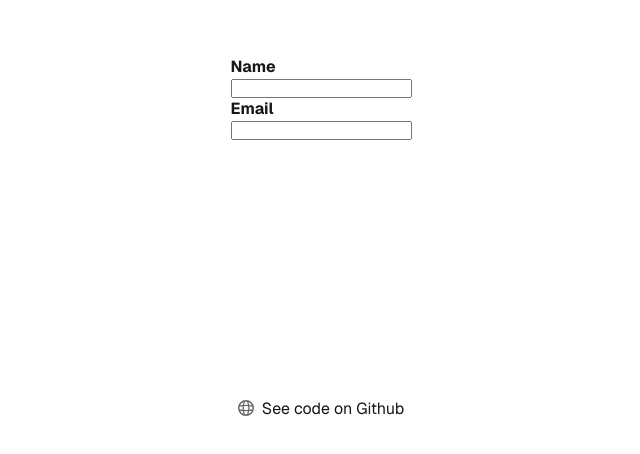
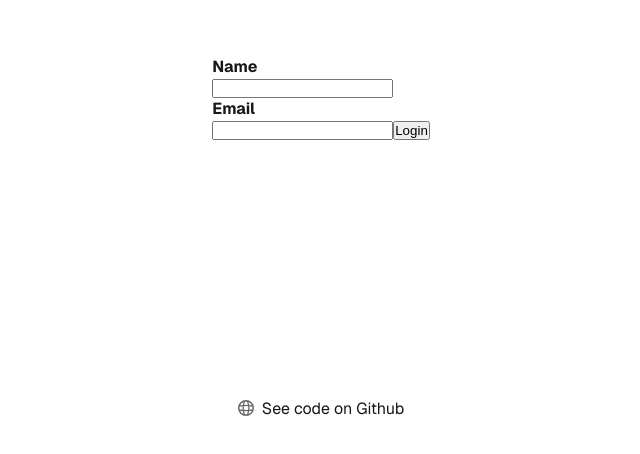
Before and after one commit to apslagle/fetch-project, a Next.js app: page / in a window 1280 px wide. Shown: the part 302-756 px from the top of the page, without its empty margins (319-959 px from the left). Built offline with nearby package versions, Linux system fonts and the light colour scheme.

Commit message:
Login function

```diff
--- a/src/app/login.tsx
+++ b/src/app/login.tsx
@@ -1,9 +1,10 @@
 "use client";
-import { useEffect, useState, useRef } from 'react';
+import { useCallback, useEffect, useState, useRef } from 'react';
 
-export default function Login() {
+export default function Login({setUser}) {
 	let [name, setName] = useState('');
 	let [email, setEmail] = useState('');
+	let [ready, setReady] = useState(false);
 	const nameRef = useRef(null);
 	const emailRef = useRef(null);
 
@@ -13,10 +14,34 @@ export default function Login() {
 		  		emailRef.current.focus();
 		  	}
 		})
-	})
+
+	});
+
+	const login = (e) => {
+		e.preventDefault()
+		const nameUndefined = !name;
+		const emailUndefined = !email;
+		if (nameUndefined || emailUndefined) {
+			alert('Name and Email must both be provided to login');
+			return;
+		}
+		let request = new Request("https://frontend-take-home-service.fetch.com/auth/login", {
+  			method: "POST",
+  			body: JSON.stringify({
+  				name: name,
+  				email: email
+  			}),
+  			credentials: 'include'
+		});
+		fetch(request).then(response => {
+			console.log(response)/**/
+			setUser(name);
+		});
+	};
 
 	return (
 		<div>
+			<form>
 				<h4>Name</h4>
 				<input
 					name='name'
@@ -29,6 +54,8 @@ export default function Login() {
 					ref={emailRef}
 					onChange={e => setEmail(e.target.value)}
 				/>
+				<button onClick={login}>Login</button>
+			</form>
 		</div>
 	)
 }
--- a/src/app/page.tsx
+++ b/src/app/page.tsx
@@ -1,12 +1,18 @@
+'use client';
 import Image from "next/image";
 import styles from "./page.module.css";
 import Login from "./login.tsx";
+import { useState } from "react";
 
 export default function Home() {
+  let [user, setUser] = useState('')
+
   return (
     <div className={styles.page}>
       <main className={styles.main}>
-        <Login />
+        {user ?
+        (null) :
+        (<Login setUser={setUser} />)}
       </main>
       <footer className={styles.footer}>
         <a
```
Lines whose indentation alone changed are shown as unchanged.
